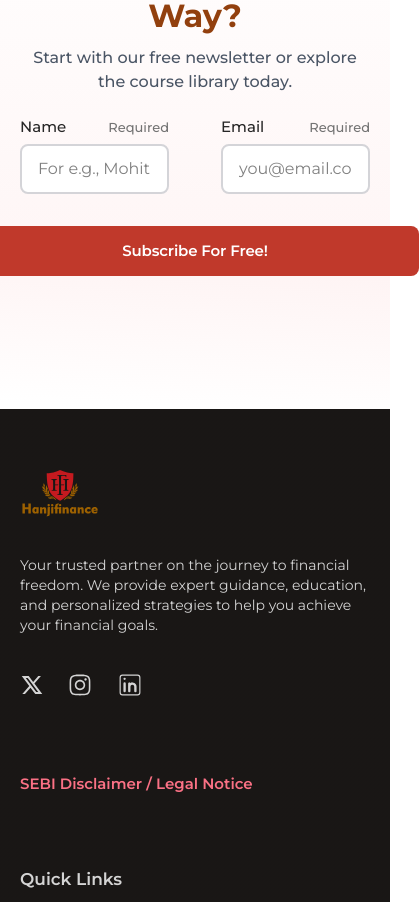
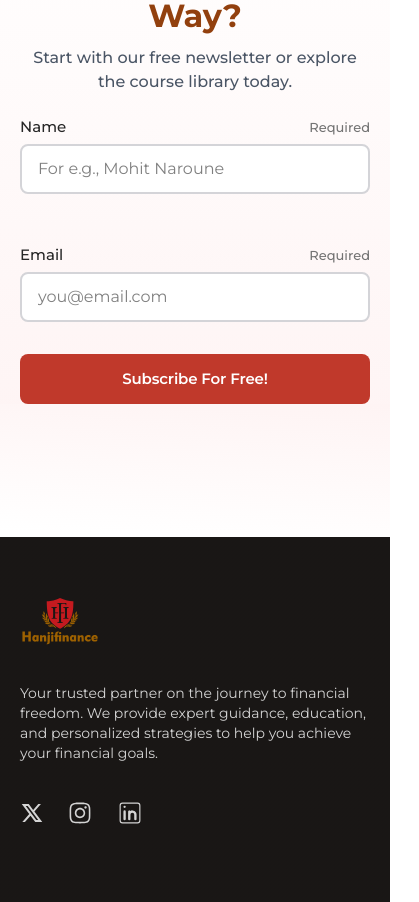
Before and after one commit to neon-lab-dev/HanjiFinance-Client, a React (Vite) app: page /about-us in a window 390 px wide. Shown: the part 2031-2933 px from the top of the page, 419 px wide, since content can reach past the window. Built offline with nearby package versions, Linux system fonts and the light colour scheme.

Commit message:
input fields are fixed

```diff
--- a/src/components/Reusable/Button/Button.tsx
+++ b/src/components/Reusable/Button/Button.tsx
@@ -18,13 +18,13 @@ const Button: React.FC<ReusableButtonProps> = ({
   disabled = false, // ✅ default false
 }) => {
   const baseClasses =
-    "text-[15px] leading-[18px] font-Montserrat -tracking-[0.16px] rounded-lg font-semibold flex items-center gap-1 justify-center transition-all duration-300 ease-in-out transform px-4 py-4";
+    "text-[15px] leading-[18px] font-Montserrat -tracking-[0.16px] rounded-lg font-semibold flex items-center gap-1 justify-center transition-all duration-300 ease-in-out transform px-4 py-4 whitespace-nowrap";
 
   const variantClasses =
     variant === "primary"
       ? "bg-primary-20 text-white border-transparent hover:scale-105 active:scale-95"
       : variant === "secondary"
-      ? "border-2 border-primary-20 text-primary-20 bg-transparent hover:bg-primary-20 hover:text-white hover:scale-105 active:scale-95"
+      ? "border-2 border-primary-20 text-primary-20 py-[10px] bg-transparent hover:bg-primary-20 hover:text-white hover:scale-105 active:scale-95"
       : variant === "tertiary"
       ? "text-primary-15 bg-transparent py-4 px-8 hover:scale-105 active:scale-95"
       : variant === "disabled"
--- a/src/components/Shared/ReadyToInvest/ReadyToInvest.tsx
+++ b/src/components/Shared/ReadyToInvest/ReadyToInvest.tsx
@@ -26,7 +26,7 @@ const ReadyToInvest = () => {
           subHeading="Start with our free newsletter or explore the course library today."
         />
         <form onSubmit={handleSubmit(onSubmit)} className="space-y-8 flex flex-col items-center ">
-          <div className="flex justify-between gap-13 w-full">
+          <div className="flex flex-col md:flex-row justify-between gap-13 w-full">
             <TextInput
               label="Name"
               placeholder="For e.g., Mohit Naroune"
@@ -55,7 +55,7 @@ const ReadyToInvest = () => {
             type="submit"
             variant="primary"
             label="Subscribe For Free!"
-            classNames="w-md px-32"
+            classNames=" w-full md:w-md px-32"
           />
         </form>
       </Container>
```
